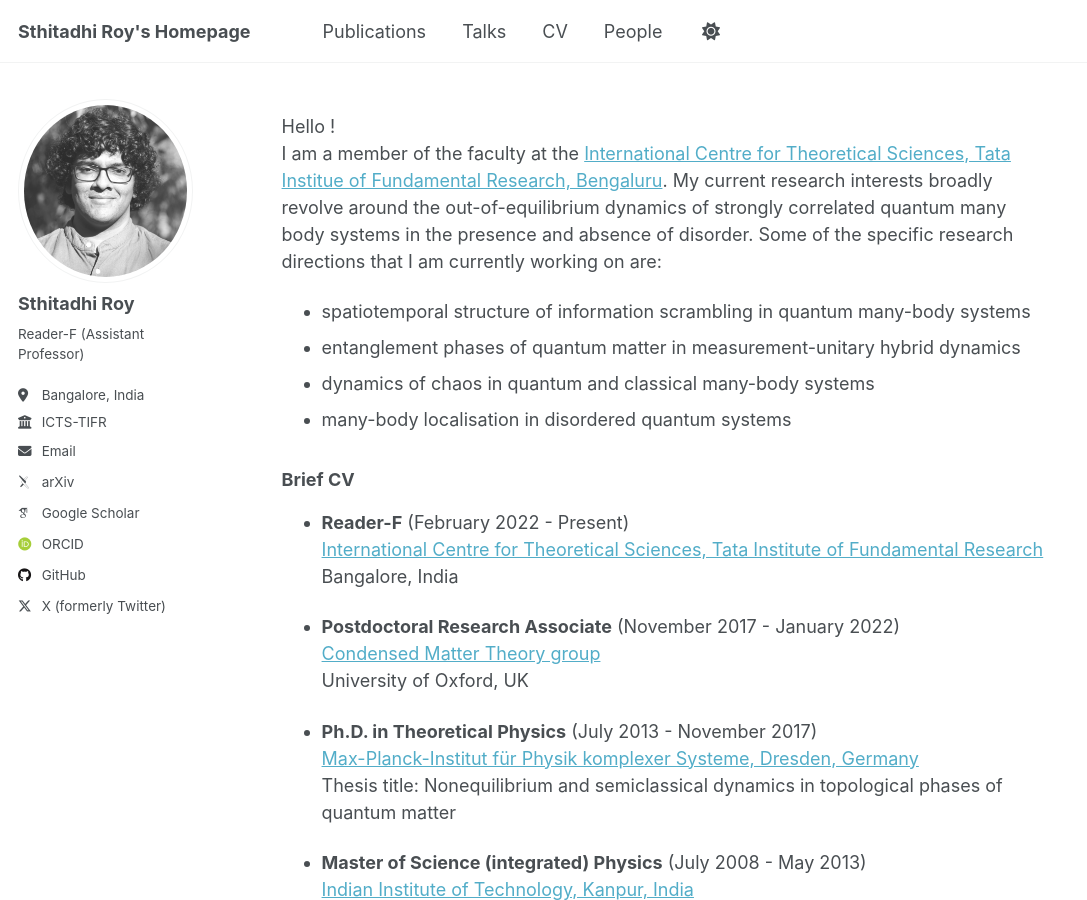
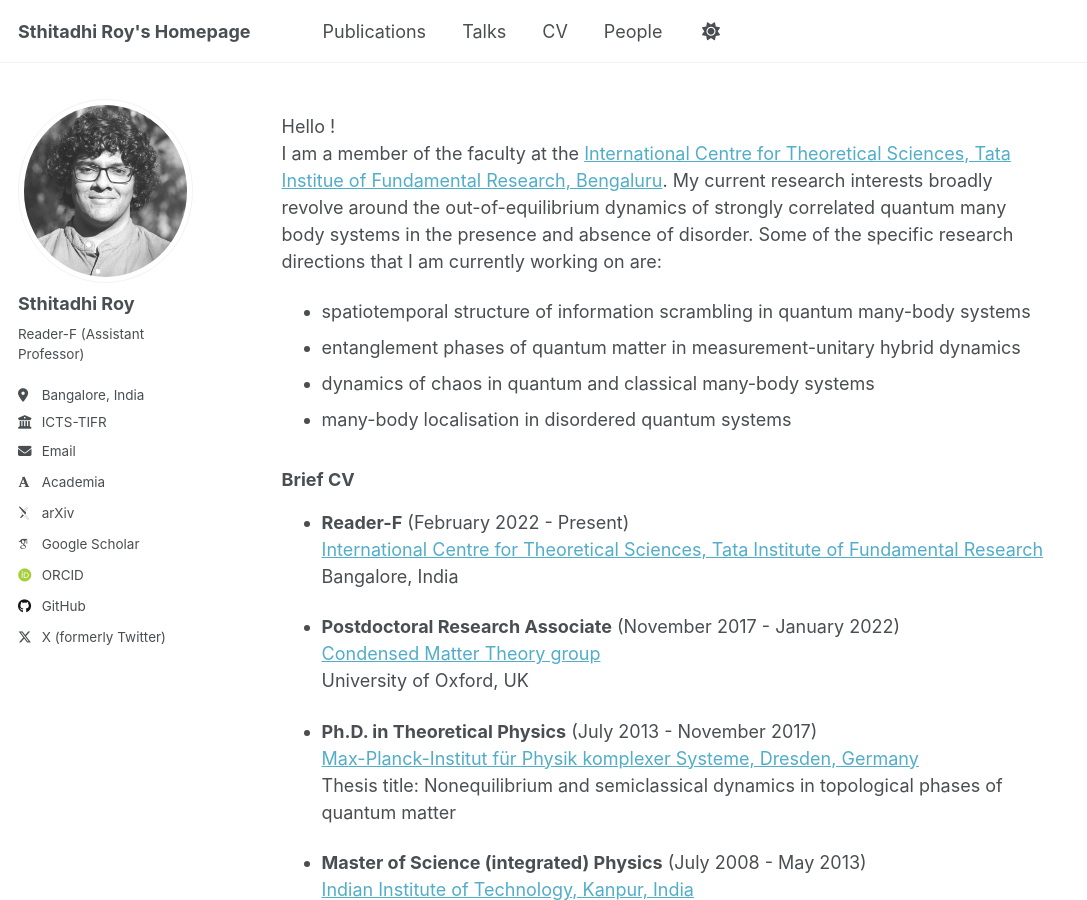
Before and after one commit to sthitadhi-roy/sthitadhi-roy.github.io, a Jekyll site: the page built from _pages/about.md, in a window 1280 px wide and 900 px high. Shown: the whole window, without its empty margins (0-1087 px from the left). Built offline with Jekyll 4.4.1, drawn with Linux system fonts in a browser that asks for light colours; some web fonts are replaced.

Commit message:
Update _config.yml

```diff
--- a/_config.yml
+++ b/_config.yml
@@ -22,7 +22,7 @@ repository               : "sthitadhi-roy/sthitadhi-roy.github.io"
 #               Additional customization can be done by editing /_includes/author-profile.html
 author:
   # Biographic information
-  avatar           : "bio_photoSR.jpg"
+  avatar           : "bio_photoSR.JPG"
   name             : "Sthitadhi Roy"
   pronouns         : # example: "she/her"
   bio              : "Reader-F (Assistant Professor)"
@@ -32,7 +32,7 @@ author:
   email            : "sthitadhi.roy@icts.res.in"
 
   # Academic websites
-  academia         : # URL
+  academia         : "https://www.icts.res.in/people/sthitadhi-roy"
   arxiv            : "https://arxiv.org/a/roy_s_5.html"
   googlescholar    : "https://scholar.google.com/citations?user=dup_yX8AAAAJ&hl=en"
   impactstory      : # URL
```
